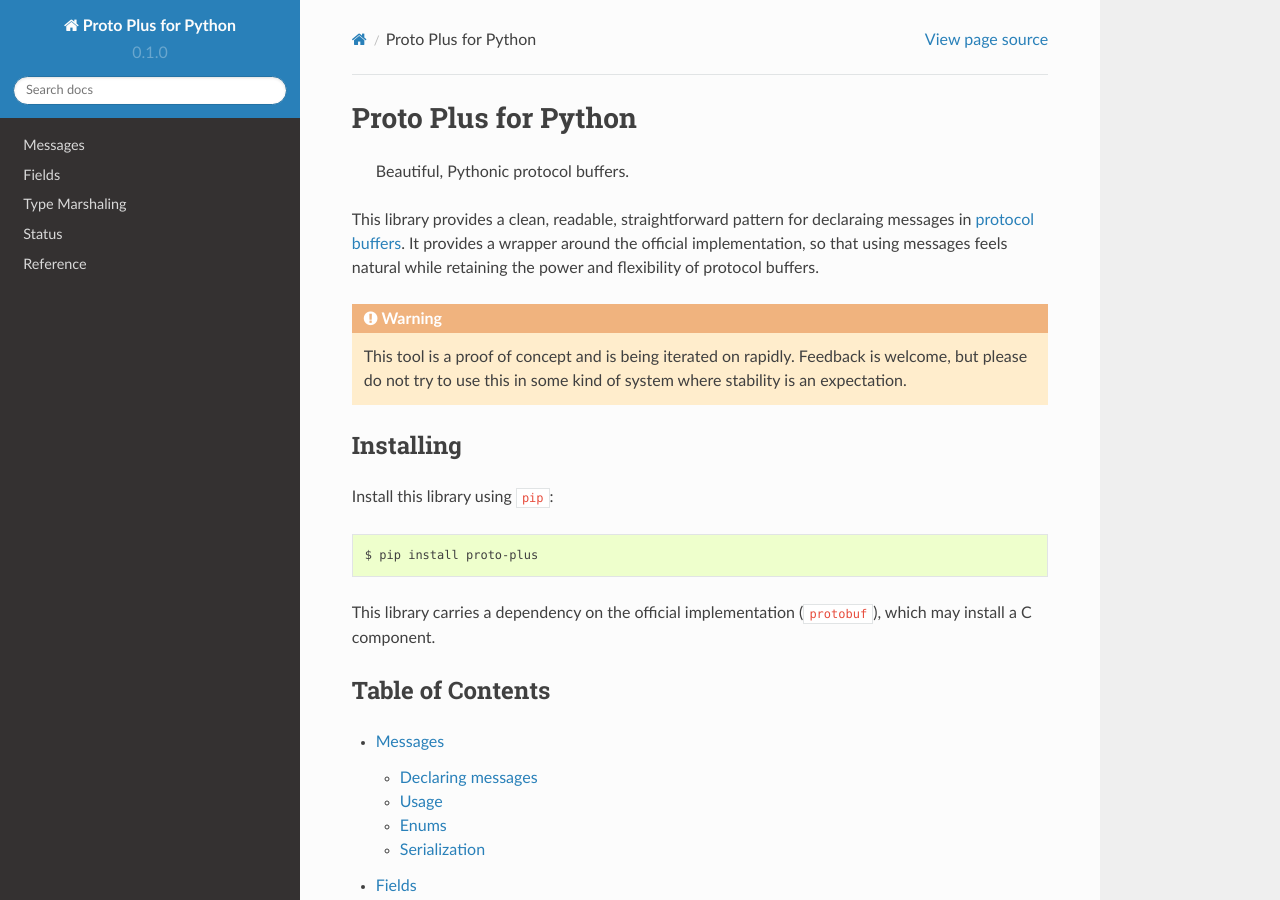
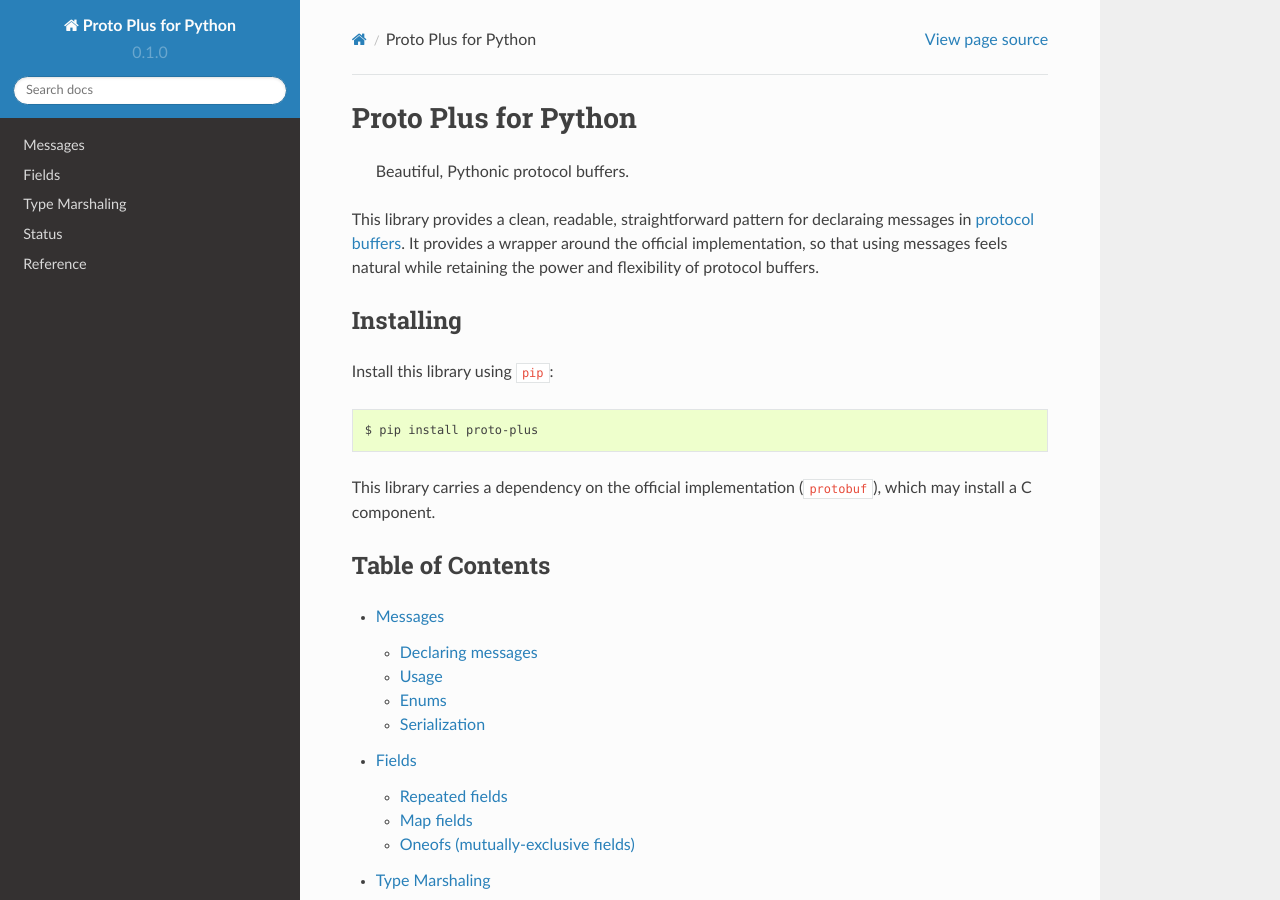
Before and after one commit to googleapis/proto-plus-python, a Sphinx documentation site: the page built from docs/index.rst, in a window 1280 px wide and 900 px high. Built offline with Sphinx 7.4.7 and the Read the Docs theme 2.0.0, drawn with Linux system fonts in a browser that asks for light colours.

Commit message:
Remove a warning about production merit

```diff
--- a/docs/index.rst
+++ b/docs/index.rst
@@ -7,12 +7,6 @@ This library provides a clean, readable, straightforward pattern for
 declaraing messages in `protocol buffers`_. It provides a wrapper around
 the official implementation, so that using messages feels natural while
 retaining the power and flexibility of protocol buffers.
-
-.. warning::
-
-  This tool is a proof of concept and is being iterated on rapidly.
-  Feedback is welcome, but please do not try to use this in some kind of
-  system where stability is an expectation.
 
 .. _protocol buffers: https://developers.google.com/protocol-buffers/
 
```
